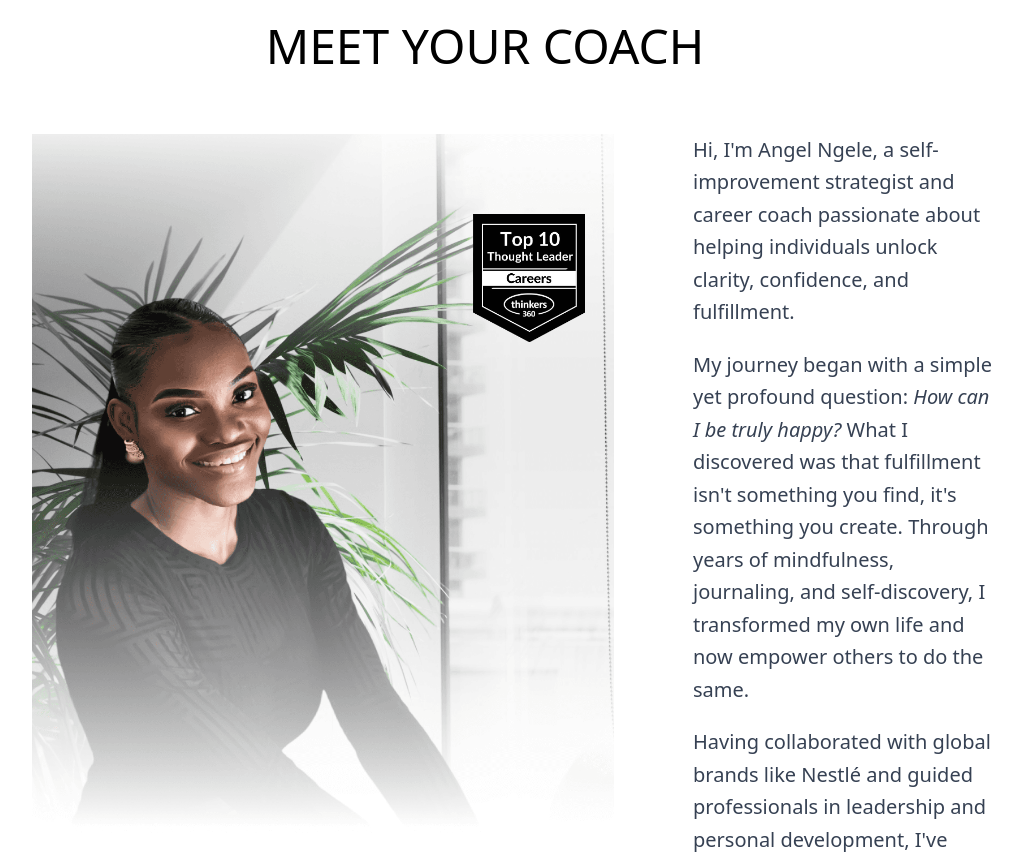
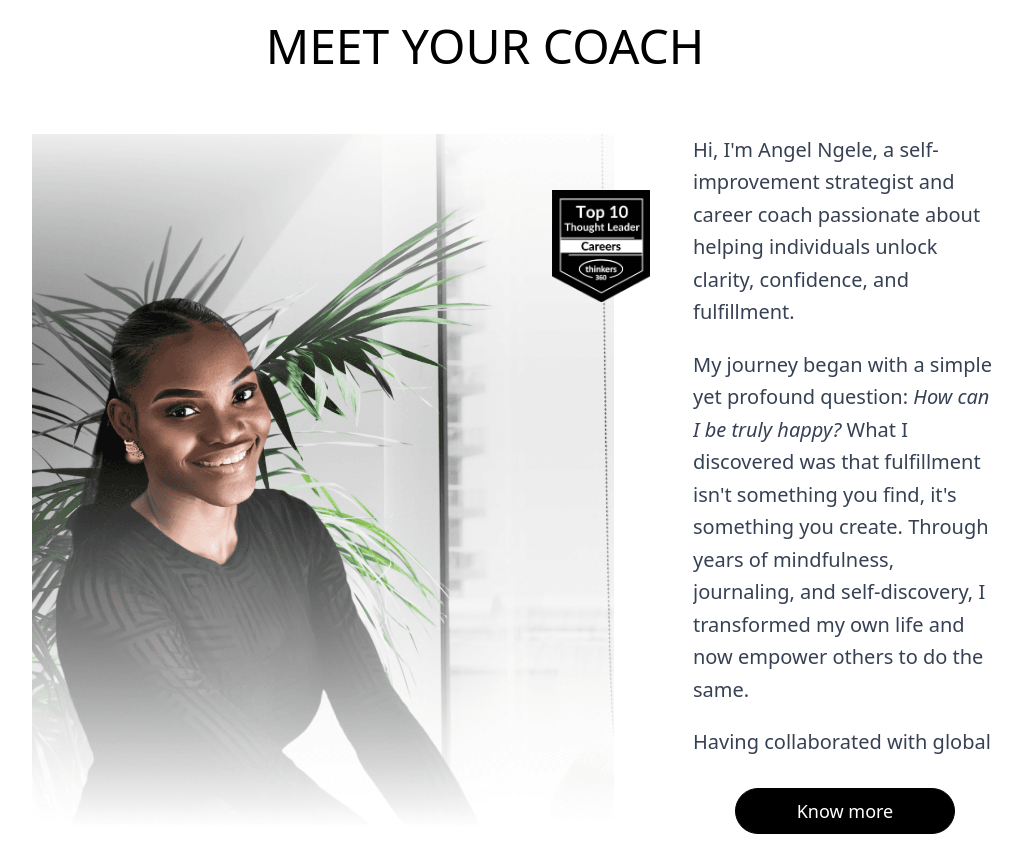
Before and after one commit to angelngele/coachangel, a Next.js app: page / in a window 1280 px wide. Shown: the part 1520-2374 px from the top of the page, without its empty margins (155-1177 px from the left). Built offline with nearby package versions, Linux system fonts and the light colour scheme.

Commit message:
feat: Update about me positioning

```diff
--- a/app/components/About.tsx
+++ b/app/components/About.tsx
@@ -35,21 +35,24 @@ export default function About() {
         className="
           flex flex-col lg:flex-row justify-center
           items-center lg:items-start
-          gap-10 md:gap-5
+          gap-10 md:gap-5 sm:gap-5 lg:gap-5
+          w-full
           px-4 md:px-32
           mb-20
         "
       >
         {/* Image (on top for mobile, left for desktop) */}
-        <div className="relative w-full max-w-[450px] md:max-w-[700px] h-[400px] md:h-[700px]">
+        {/* Image + Badge Wrapper */}
+        <div className="relative w-full max-w-[450px] md:max-w-[700px] h-[400px] md:h-[700px] flex-shrink-0">
           <Image
             src="/Coach Angel_files/AboutMe.png"
             alt="Coach Angel"
             fill
             className="object-cover rounded-xl"
           />
-          {/* + Badge */}
-          <div className="absolute top-40 left-[28px] sm:top-20 sm:left-[500px] w-96 h-28 sm:w-20 sm:h-24 md:w-24 md:h-28 lg:w-28 lg:h-32">
+
+          {/* Badge */}
+          <div className="absolute top-42 right-20 md:top-14 md:right-4 w-20 h-20 sm:w-24 sm:h-24 md:w-28 md:h-28">
             <Image
               src="/Coach Angel_files/top10bg.png"
               alt="Top 10 Badge"
@@ -59,9 +62,11 @@ export default function About() {
           </div>
         </div>
 
+
+
         {/* Bio */}
-        <div className="flex-1 w-full flex flex-col justify-center text-left lg:text-left">
-          <div className="text-gray-700 space-y-5  text-lg md:text-xl leading-relaxed">
+        <div className="flex-1 w-full flex flex-col justify-center items-center text-left lg:text-left h-[700px] sm:h-[500px] lg:h-[700px]">
+          <div className="text-gray-700 space-y-5 justify-center items-center text-lg md:text-xl leading-relaxed overflow-y-auto">
             <p>
               Hi, I&apos;m Angel Ngele, a self-improvement strategist and career
               coach passionate about helping individuals unlock clarity,
@@ -97,6 +102,7 @@ export default function About() {
             </p>
           </div>
 
+
           {/* CTA Buttons */}
           <div className="flex flex-col sm:flex-row justify-center lg:justify-start gap-4 pt-8">
             <Link href="/about" target="_blank" rel="noopener noreferrer">
```
